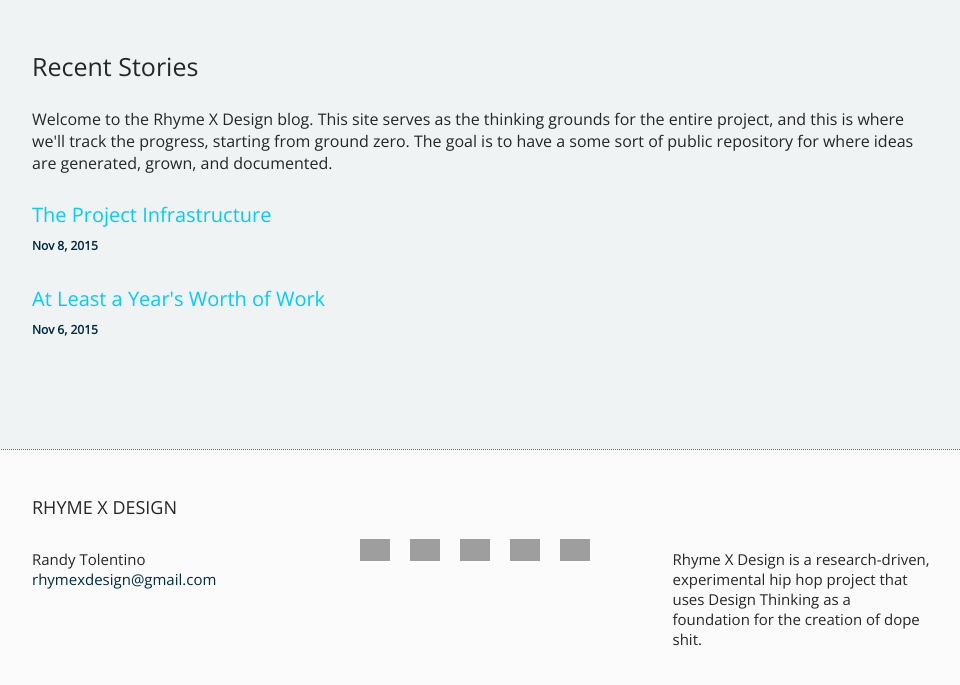
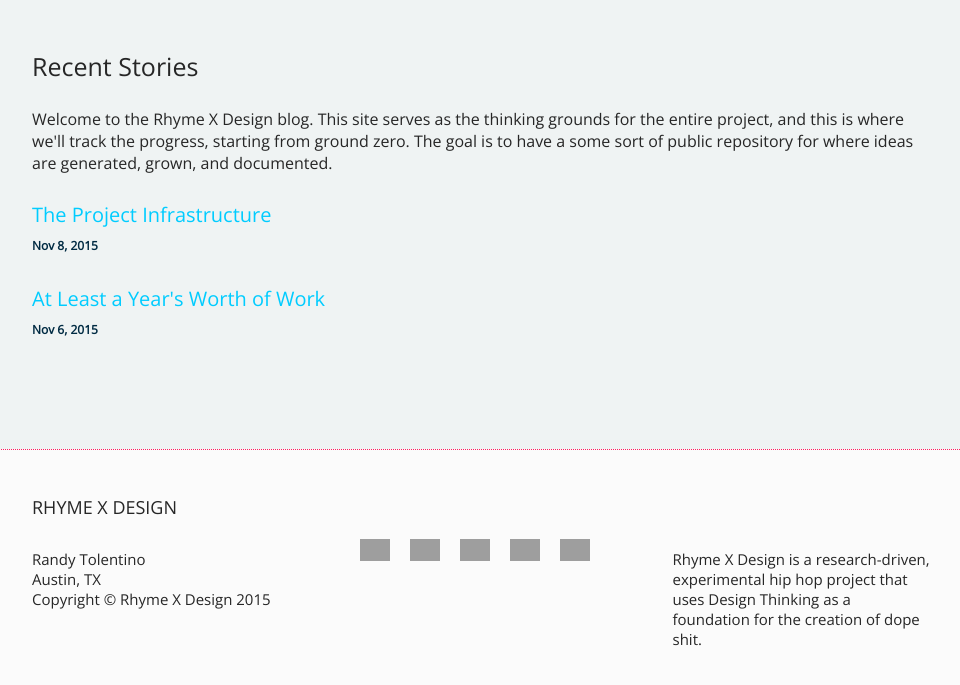
Before and after one commit to designrhyming/designrhyming, a Jekyll site: the page built from index.html, in a window 1280 px wide and 900 px high, scrolled down 808 px, cut to the strip 187-872 px from the top of the window. Shown: the whole strip, without its empty margins (158-1118 px from the left). Built offline with Jekyll 4.4.1, drawn with Linux system fonts in a browser that asks for light colours; grey boxes are pictures that could not be loaded.

Commit message:
footer shit

```diff
--- a/_config.yml
+++ b/_config.yml
@@ -8,6 +8,7 @@
 # Site settings
 title: RHYME X DESIGN
 author: Randy Tolentino
+location: Austin, TX
 description: > # this means to ignore newlines until "baseurl:"
   Rhyme X Design is a research-driven, experimental hip hop project that uses Design Thinking as a foundation for the creation of dope shit.
 
--- a/_includes/footer.html
+++ b/_includes/footer.html
@@ -8,7 +8,8 @@
       <div class="footer-col footer-col-1">
         <ul class="contact-list">
           <li>{{ site.author }}</li>
-          <li><a href="mailto:{{ site.email }}">{{ site.email }}</a></li>
+          <li>{{ site.location }}</li>
+          <li>Copyright © Rhyme X Design 2015</li>
         </ul>
       </div>
 
@@ -35,7 +36,7 @@
             </a>
           </li>
           <li class="footer-icon">
-            <a href="mailto:rhymexdesign@gmail.com" target="blank">
+            <a href="mailto:rhymexdesign@gmail.com">
               <img src="https://raw.githubusercontent.com/rhymexdesign/rhymexdesign.github.io/master/_images/email.png" alt="">
             </a>
           </li>
```
